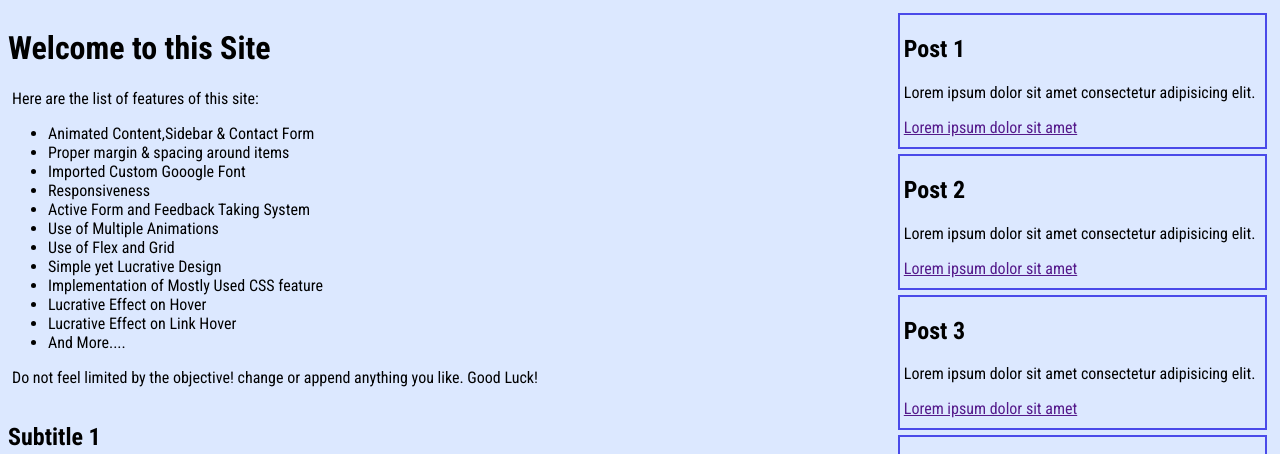
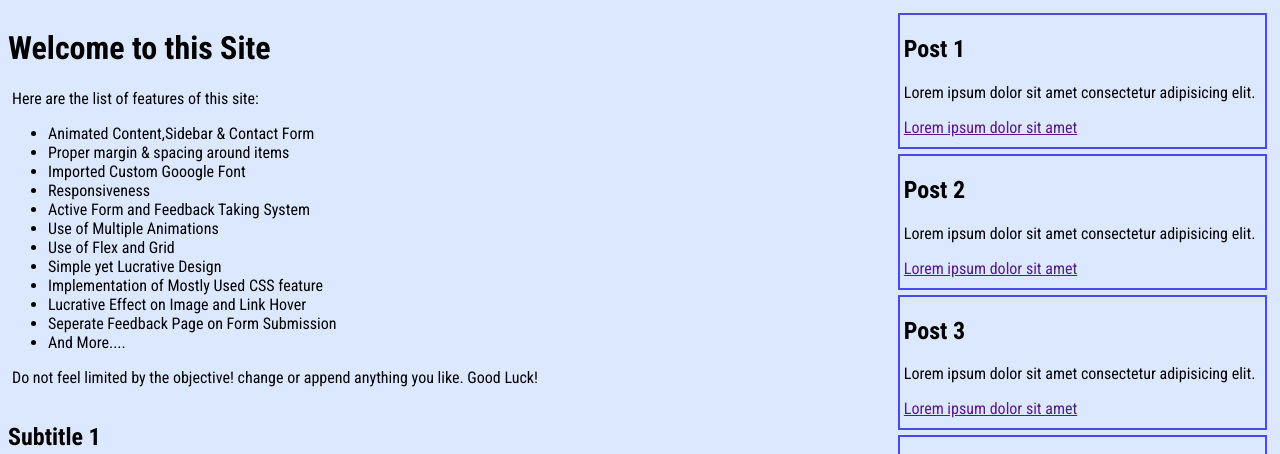
Before and after one commit to MustakAbsarKhan/wsc-fcc, a plain HTML site: page index.html in a window 1280 px wide. Shown: the top 454 px of the page. Drawn offline with Linux system fonts and the light colour scheme.

Commit message:
Update index.html

```diff
--- a/index.html
+++ b/index.html
@@ -25,8 +25,8 @@
                 <li>Use of Flex and Grid</li>
                 <li>Simple yet Lucrative Design</li>
                 <li>Implementation of Mostly Used CSS feature</li>
-                <li>Lucrative Effect on Hover</li>
-                <li>Lucrative Effect on Link Hover</li>
+                <li>Lucrative Effect on Image and Link Hover</li>
+                <li>Seperate Feedback Page on Form Submission</li>
                 <li>And More....</li>
             </ul>
             <p>Do not feel limited by the objective! change or append anything you like. Good Luck!</p>
```
